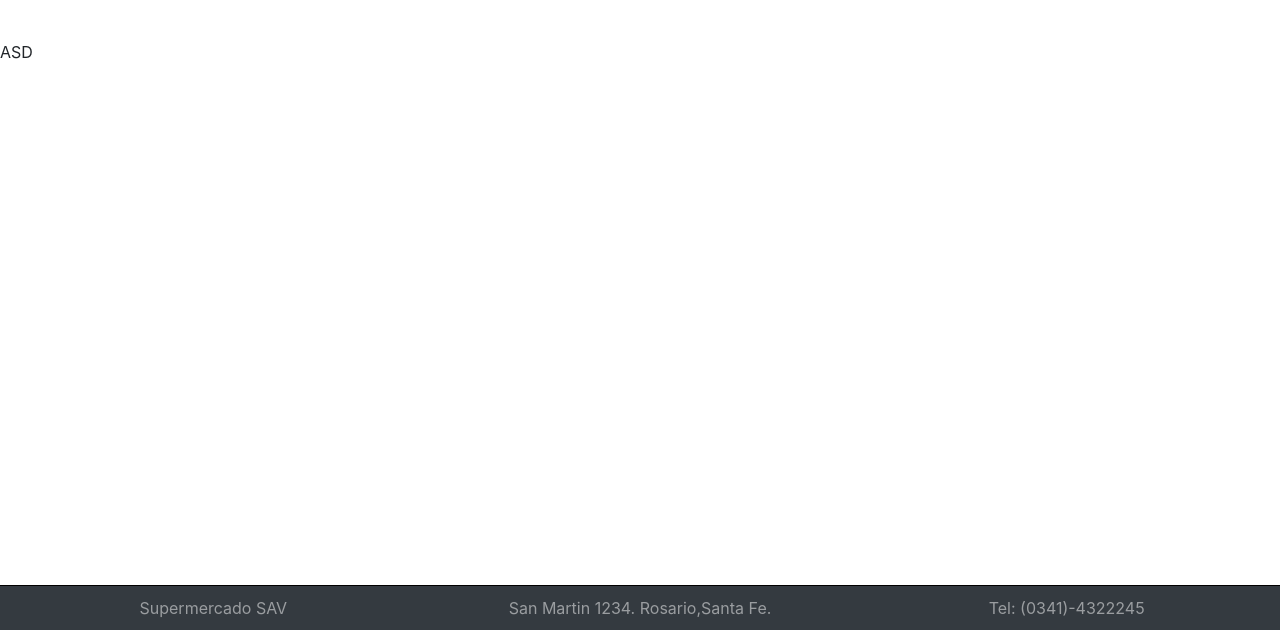
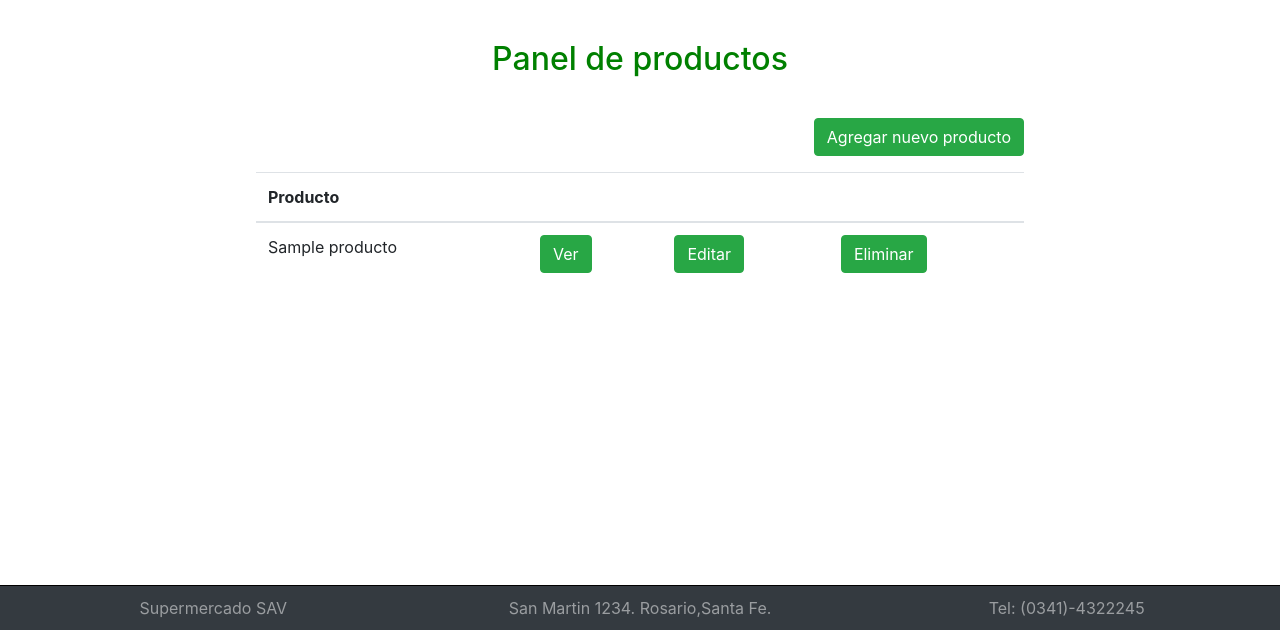
Before and after one commit to antogorosito/entornos, a PHP site: page /abmProductos.php in a window 1280 px wide. Shown: the part 170-800 px from the top of the page. Run offline with PHP 8.4, Linux system fonts and the light colour scheme; tables that the repository leaves empty or names only in its code hold one stand-in row (values such as "Sample post"); grey boxes are pictures that could not be loaded.

Commit message:
Add files via upload

```diff
--- a/abmProductos.php
+++ b/abmProductos.php
@@ -51,7 +51,37 @@
 			  </form>
 		 </nav>
 		<div class="cuerpo">
-		ASD
+			<h2 class="titInicio verde">Panel de productos </h2>
+			<form action="abmProductosSecundario.php"  method="post" id="formAbmProductos">
+				<button class="btn btn-success" id="agregarProd" name="agregarProd" type="submit">Agregar nuevo producto</button>
+				<table class="table table-hover">
+					<thead>
+						<tr>
+							<th>Producto</th>
+							<th></th>
+							<th></th>
+							<th></th>
+						</tr>
+					</thead>
+					<tbody>
+					<?php include('conexion.inc');
+						$consulta="select * from productos order by nombre_producto";
+						$resp = mysqli_query($link,$consulta);
+						while($cat = mysqli_fetch_array($resp))
+						{?>
+						<tr>
+							<td><?php echo $cat['nombre_producto'];?></td>
+							<td><button class="btn btn-success" name="ver" type="submit">Ver</button> </td>
+							<td><button class="btn btn-success" name="editar" type="submit">Editar</button></td>
+							<td> <button class="btn btn-success" name="eliminar" type="submit">Eliminar</button></td>
+						</tr>
+					<?php
+						}
+						mysqli_free_result($resp);
+						mysqli_close($link);?>
+					</tbody>
+				</table>
+			</form>
 		</div>
 		<footer>
 		<div class="footer-container">
--- a/estilos.css
+++ b/estilos.css
@@ -1,6 +1,10 @@
 #msjmail
 {
 	height:20vh;
+}
+.centrar
+{
+	margin-left:5vw;
 }
 .leerMas
 {
@@ -135,6 +139,13 @@
 	width:20%;
 	float:left;
 	padding-left:50px;
+}
+#agregarProd
+{
+	float:right;
+
+
+	margin-bottom:2vh;
 }
 .collog
 {
@@ -329,6 +340,12 @@ body
 	margin-left:30vw;
 	margin-right:30vw;
 }
+#formAbmProductos
+{
+	margin-top:5vh;
+	margin-left:20vw;
+	margin-right:20vw;
+}
 .verde
 {
 	color:green;
```
Also changed, not shown: invento.php (+8 -1 lines), olvidoClave.php (indentation only).
